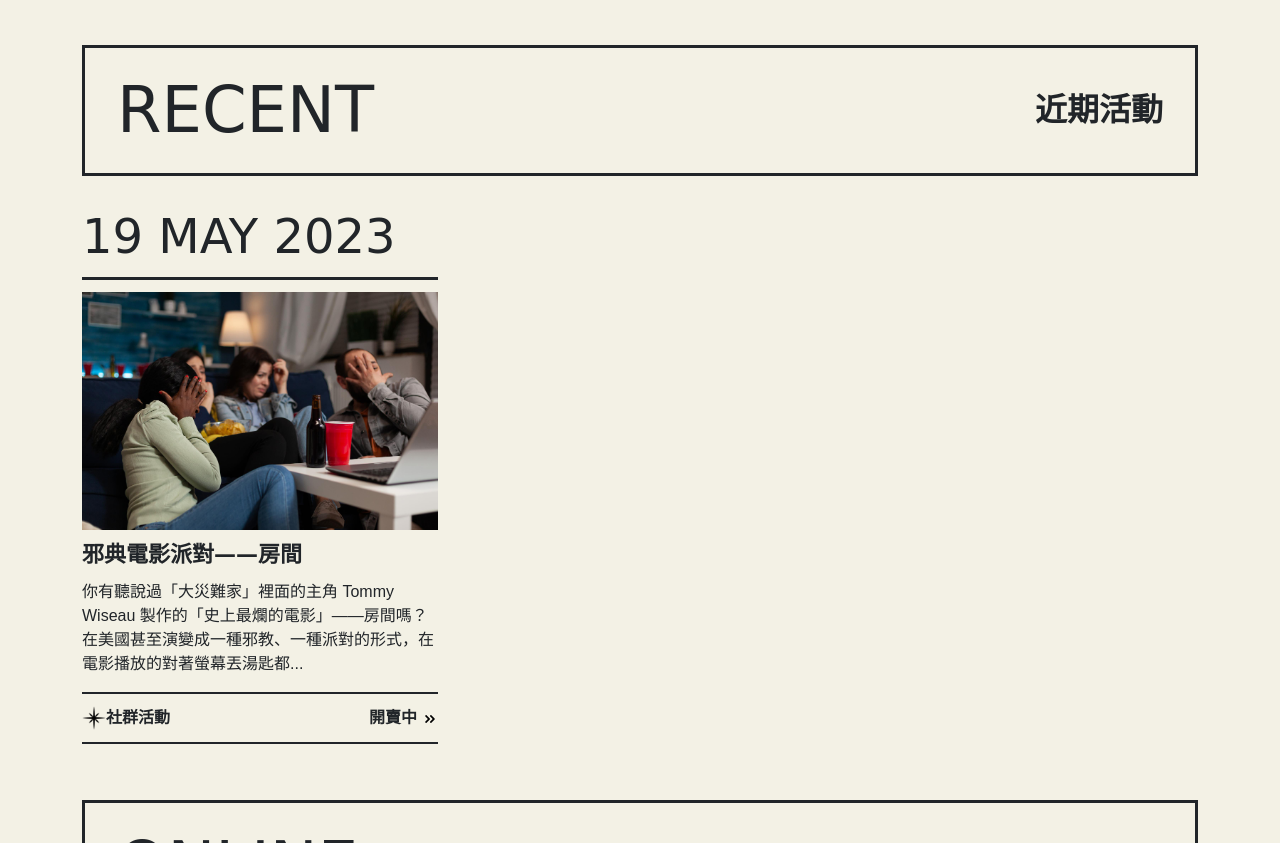
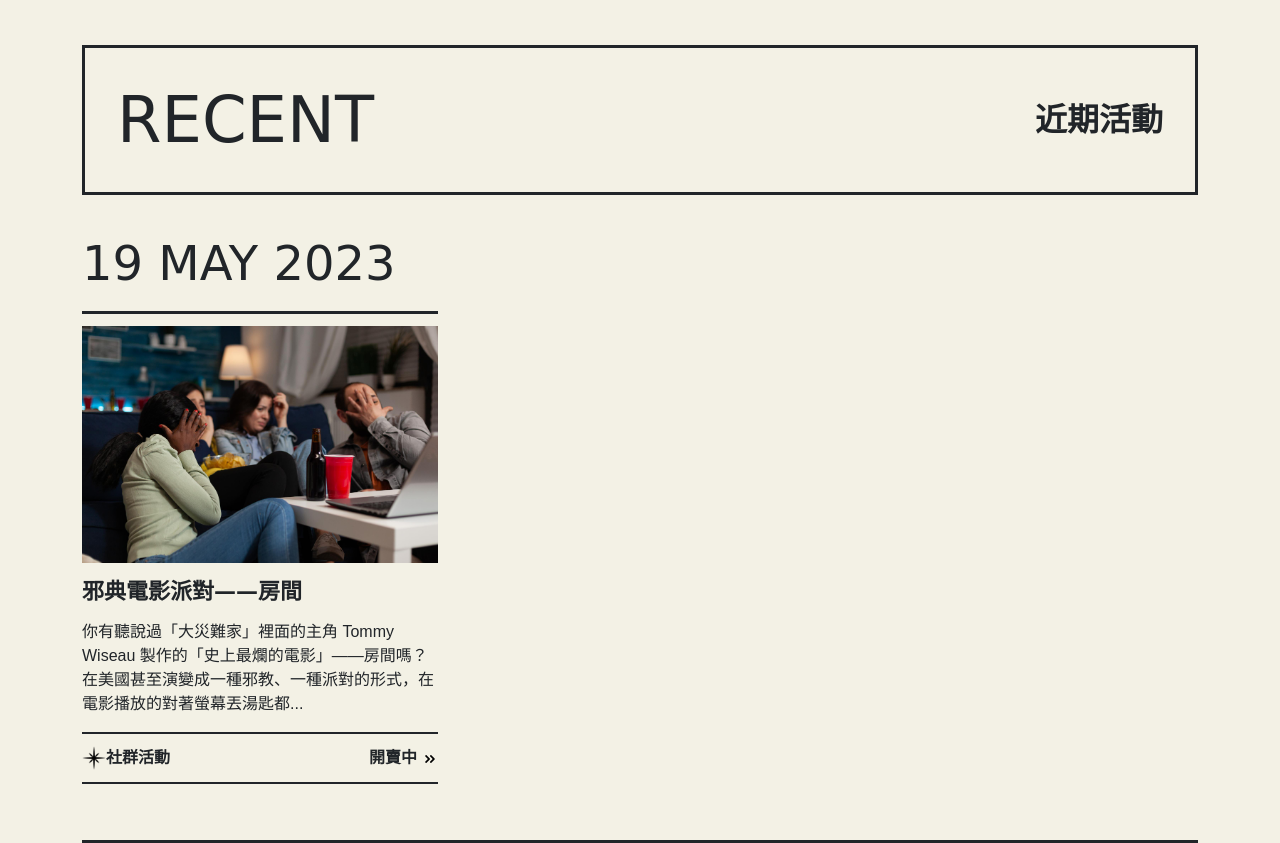
Before and after one commit to swalok47716/hexs-w6-bootstrap, a website built with Vite: page pages/index.html in a window 1280 px wide. Shown: the part 765-1608 px from the top of the page. Built offline with nearby package versions, Linux system fonts and the light colour scheme.

Commit message:
updated "line-height" to 1.5

```diff
--- a/assets/scss/utils/_variables.scss
+++ b/assets/scss/utils/_variables.scss
@@ -610,7 +610,7 @@ $headings-margin-bottom:      0; //$spacer * .5 !default;
 $headings-font-family:        null !default;
 $headings-font-style:         null !default;
 $headings-font-weight:        500 !default;
-$headings-line-height:        1.2 !default;
+$headings-line-height:        1.5; //1.2 !default;
 $headings-color:              null !default;
 // scss-docs-end headings-variables
 
```
